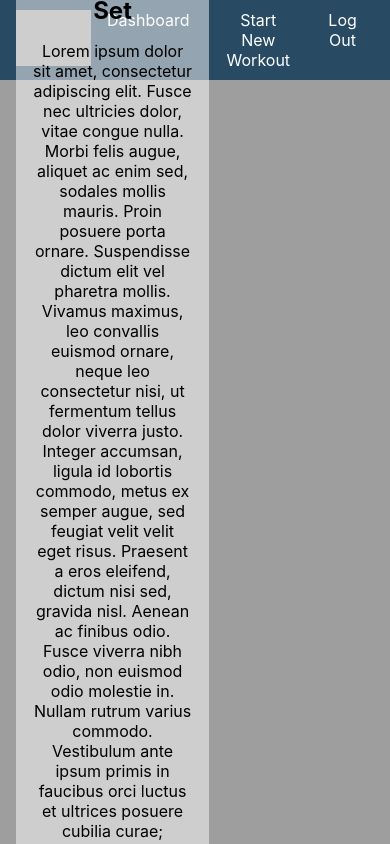
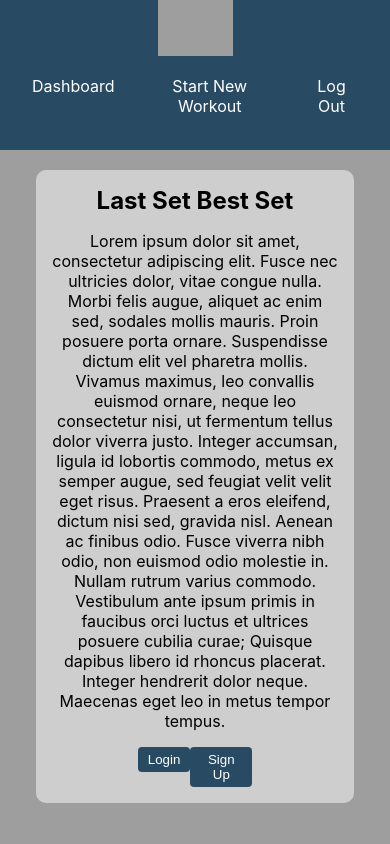
Before and after one commit to simmonekelly/simmone-kelly-capstone-lastsetbestset, a React (Create React App) app in the folder client/: page / in a window 390 px wide. Shown: the top 844 px of the page. Built offline with nearby package versions, Linux system fonts and the light colour scheme.

Commit message:
adding mobile styling

```diff
--- a/client/src/App.scss
+++ b/client/src/App.scss
@@ -8,11 +8,16 @@ section {
 }
 
 .header {
-  flex-direction: row;
-  justify-content: space-between;
+  flex-direction: column;
   background-color: $darkblue;
   color: $white;
-  height: 80px;
+  height: 150px;
+
+  @include desktoptablet {
+    flex-direction: row;
+    justify-content: space-between;
+    height: 80px;
+  }
 
   &_nav {
     display: flex;
@@ -35,17 +40,17 @@ section {
 
 h1 {
   margin: 0;
-  padding-bottom: 16px
+  padding-bottom: 16px;
 }
 
 h3 {
   margin: 0;
-  padding-bottom: 16px
+  padding-bottom: 16px;
 }
 
 p {
   margin: 0;
-  padding-bottom: 16px
+  padding-bottom: 16px;
 }
 
 .app {
--- a/client/src/pages/Dashboard/Dashboard.js
+++ b/client/src/pages/Dashboard/Dashboard.js
@@ -51,7 +51,7 @@ export default class Dashboard extends Component {
                 </tr>
               </thead>
               {workout.exercises.map((exercise) => (
-                <tbody key={exercise.exerciseId}>
+                <tbody key={exercise.exerciseId} className="myprofile_exercise">
                   <tr>
                     <th colSpan="3">{exercise.exerciseName}</th>
                   </tr>
--- a/client/src/pages/Dashboard/Dashboard.scss
+++ b/client/src/pages/Dashboard/Dashboard.scss
@@ -11,8 +11,18 @@
 
         &-container {
             display: flex;
+            flex-direction: column;
+            max-width: 100%;
+
+            @include desktoptablet{
             flex-direction: row;
             width: 100%;
+            }
         }
     }
+
+    //possibly remove
+    &_exercise {
+        padding: 10px 0;
+    }
 }
--- a/client/src/pages/HomePage/HomePage.scss
+++ b/client/src/pages/HomePage/HomePage.scss
@@ -4,10 +4,17 @@
   background-image: url("http://localhost:8080/images/pexels-victor-freitas-703016.jpg");
   background-size: cover;
   height: 100vh;
-  justify-content: center;
+  justify-content: flex-start;
+  padding-top: 20px;
+
+
+  @include desktoptablet{
+    justify-content: center;
+    padding-top: 0;
+  }
 
   &_content {
-    width: 45%;
+    width: 80%;
     background-color: #FFFFFF80;
     border-radius: 10px;
     padding: 16px;
@@ -15,11 +22,20 @@
     flex-direction: column;
     align-items: center;
 
+    @include desktoptablet{
+        width: 45%;
+    }
+
+
     &-container {
       display: flex;
       flex-direction: row;
-      justify-content: space-between;
+      justify-content: center;
       align-items: center;
+
+      @include desktoptablet {
+        justify-content: space-between;
+      }
     }
 
     button {
@@ -38,7 +54,3 @@
       width: 40%;
   }
 }
-
-.home_hero-image {
-  max-width: 50%;
-}
--- a/client/src/pages/Login/Login.scss
+++ b/client/src/pages/Login/Login.scss
@@ -4,7 +4,13 @@
   background-image: url("http://localhost:8080/images/pexels-victor-freitas-703016.jpg");
   background-size: cover;
   height: 100vh;
-  justify-content: center;
+  justify-content: flex-start;
+  padding-top: 20px;
+
+  @include desktoptablet {
+    justify-content: center;
+    padding-top: 0;
+  }
 }
 
 .login-container {
--- a/client/src/styles/partials/_colorsfonts.scss
+++ b/client/src/styles/partials/_colorsfonts.scss
@@ -3,3 +3,11 @@ $lightgrey: #D9D9D9;
 $darkgrey: #353535;
 $teal: #3C6E71;
 $white: #FFFFFF;
+
+$desktoptablet-breakpoint: 768px;
+
+@mixin desktoptablet {
+    @media (min-width: $desktoptablet-breakpoint) {
+        @content;
+    }
+}
```
